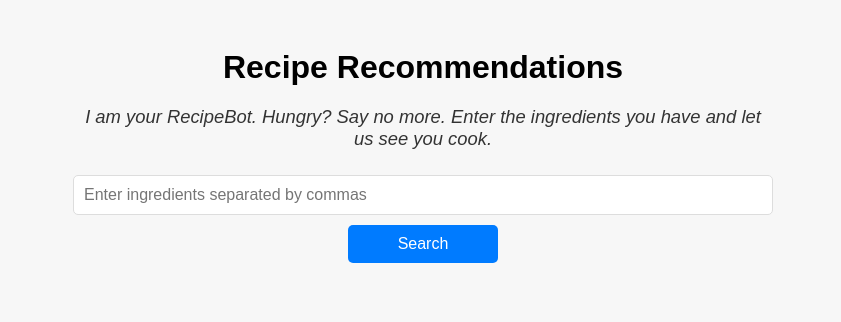
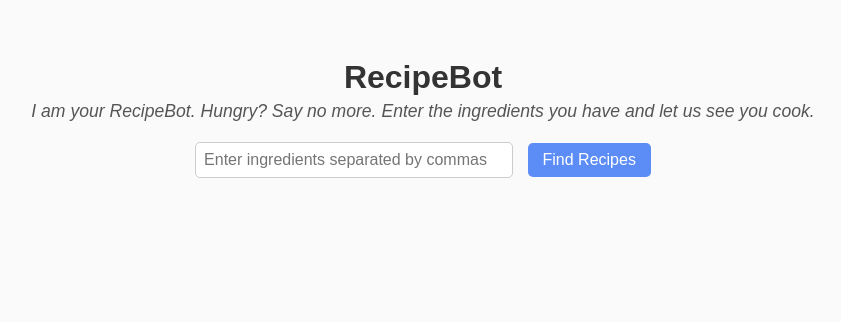
Before and after one commit to nivyarodrigues2020/flask-recipe-app, a Flask app: page / in a window 1280 px wide. Shown: the top 322 px of the page, without its empty margins (217-1058 px from the left). Run offline with Flask 2, Linux system fonts and the light colour scheme.

Commit message:
Update index.html
making cards non-collapsible again

```diff
--- a/templates/index.html
+++ b/templates/index.html
@@ -3,150 +3,125 @@
 <head>
   <meta charset="UTF-8" />
   <meta name="viewport" content="width=device-width, initial-scale=1" />
-  <title>Recipe Recommendations</title>
+  <title>RecipeBot</title>
   <style>
     body {
       font-family: Arial, sans-serif;
-      padding: 20px;
-      background: #f7f7f7;
+      background: #fafafa;
+      padding: 30px;
+      color: #333;
     }
     h1 {
       text-align: center;
+      margin-bottom: 5px;
+    }
+    .intro-text {
+      text-align: center;
       margin-bottom: 20px;
+      font-style: italic;
+      color: #555;
+      font-size: 1.1em;
+    }
+    form {
+      text-align: center;
+      margin-bottom: 30px;
+    }
+    input[type="text"] {
+      width: 300px;
+      padding: 8px;
+      font-size: 1em;
+      border: 1px solid #ccc;
+      border-radius: 5px;
+    }
+    button {
+      padding: 8px 15px;
+      font-size: 1em;
+      margin-left: 10px;
+      cursor: pointer;
+      border: none;
+      background-color: #5c8df6;
+      color: white;
+      border-radius: 5px;
+      transition: background-color 0.3s ease;
+    }
+    button:hover {
+      background-color: #3a64d8;
     }
     .message {
       text-align: center;
+      font-weight: bold;
       margin-bottom: 20px;
-      font-size: 1.1em;
-      color: #cc0000;
-    }
-    .welcome-text {
-      max-width: 700px;
-      margin: 0 auto 15px auto;
-      font-size: 1.15em;
-      color: #333;
-      text-align: center;
-      font-style: italic;
+      color: #b33;
     }
     .card {
-      background: #fff;
+      background: white;
+      max-width: 700px;
+      margin: 15px auto;
+      padding: 20px;
       border-radius: 8px;
-      padding: 15px 20px;
-      margin-bottom: 15px;
       box-shadow: 0 2px 6px rgba(0,0,0,0.1);
-      max-width: 700px;
-      margin-left: auto;
-      margin-right: auto;
-      cursor: pointer;
-      user-select: none;
-      transition: box-shadow 0.3s ease;
-      color: #222; /* make text dark */
-    }
-    .card:hover {
-      box-shadow: 0 5px 15px rgba(0,0,0,0.2);
     }
     .recipe-title {
+      font-size: 1.5em;
       font-weight: bold;
-      font-size: 1.4em;
+      margin-bottom: 15px;
       color: #222;
     }
-    .details {
-      margin-top: 15px;
-      display: none;
-      color: #444;
-      line-height: 1.5;
+    .ingredients, .instructions {
+      margin-bottom: 15px;
+      line-height: 1.4;
     }
-    .details strong {
-      display: block;
-      margin-bottom: 8px;
-      font-weight: bold;
-      color: #222;
+    .ingredients ul {
+      padding-left: 20px;
+      margin: 0;
     }
-    .details ul {
-      list-style-type: disc;
-      padding-left: 20px;
-      margin-bottom: 15px;
-      font-size: 0.95em;
-    }
-    .details ul li {
+    .ingredients li {
       margin-bottom: 5px;
     }
-    form {
-      max-width: 700px;
-      margin: 0 auto 40px auto;
-      display: flex;
-      flex-direction: column;
-      gap: 10px;
-      align-items: center;
-    }
-    input[type="text"] {
-      width: 100%;
-      padding: 10px;
-      font-size: 1em;
-      border: 1px solid #ddd;
-      border-radius: 5px;
-      box-sizing: border-box;
-    }
-    button {
-      padding: 10px 20px;
-      font-size: 1em;
-      background-color: #007bff;
-      color: white;
-      border: none;
-      border-radius: 5px;
-      cursor: pointer;
-      transition: background-color 0.3s ease;
-      width: 150px;
-    }
-    button:hover {
-      background-color: #0056b3;
+    img.recipe-image {
+      max-width: 100%;
+      border-radius: 8px;
+      margin-bottom: 15px;
+      display: block;
     }
   </style>
 </head>
 <body>
-  <h1>Recipe Recommendations</h1>
+  <h1>RecipeBot</h1>
+  <div class="intro-text">
+    I am your RecipeBot. Hungry? Say no more. Enter the ingredients you have and let us see you cook.
+  </div>
+  <form method="post" action="/">
+    <input type="text" name="ingredients" placeholder="Enter ingredients separated by commas" required />
+    <button type="submit">Find Recipes</button>
+  </form>
 
   {% if message %}
-  <div class="message">{{ message }}</div>
+    <div class="message">{{ message }}</div>
   {% endif %}
 
-  <form method="POST" action="/">
-    <div class="welcome-text">
-      I am your RecipeBot. Hungry? Say no more. Enter the ingredients you have and let us see you cook.
-    </div>
-    <input type="text" name="ingredients" placeholder="Enter ingredients separated by commas" required />
-    <button type="submit">Search</button>
-  </form>
+  {% for recipe in recipes %}
+    <div class="card">
+      <div class="recipe-title">{{ recipe.Recipe_Name }}</div>
 
-  {% for recipe in recipes %}
-  <div class="card" onclick="toggleDetails(this)">
-    <div class="recipe-title">{{ recipe.Name }}</div>
-    <div class="details">
-      <div>
+      {% if recipe.Image_Name %}
+      <img class="recipe-image" src="{{ url_for('static', filename='images/' + recipe.Image_Name) }}" alt="{{ recipe.Recipe_Name }}" />
+      {% endif %}
+
+      <div class="ingredients">
         <strong>Ingredients:</strong>
         <ul>
-          {% for ing in recipe.Cleaned_Ingredients %}
-          <li>{{ ing }}</li>
+          {% for ing in recipe.Cleaned_Ingredients.split(',') %}
+            <li>{{ ing.strip() }}</li>
           {% endfor %}
         </ul>
       </div>
-      <div>
+
+      <div class="instructions">
         <strong>Instructions:</strong>
         <p>{{ recipe.Instructions }}</p>
       </div>
     </div>
-  </div>
   {% endfor %}
-
-  <script>
-    function toggleDetails(card) {
-      const details = card.querySelector('.details');
-      if (details.style.display === 'block') {
-        details.style.display = 'none';
-      } else {
-        details.style.display = 'block';
-      }
-    }
-  </script>
 </body>
 </html>
```
